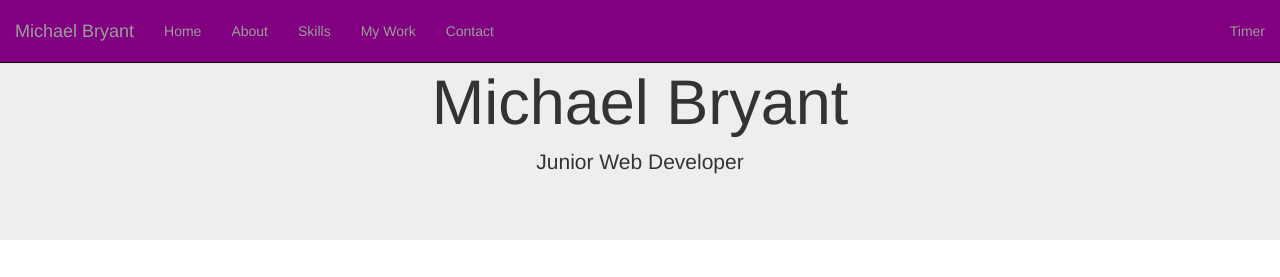
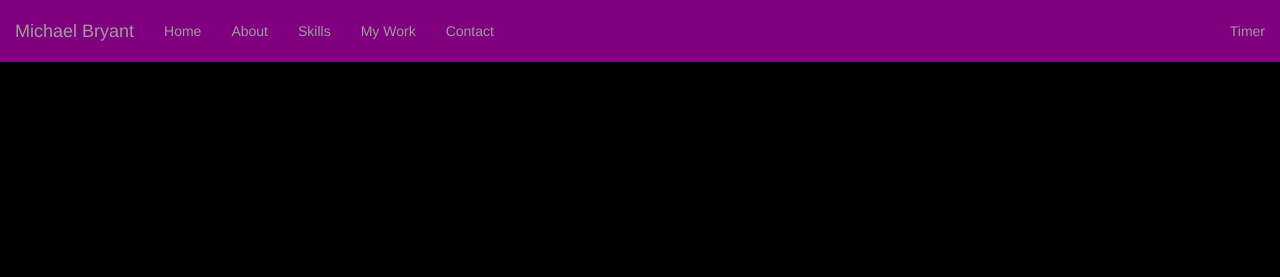
Before and after one commit to mbryant1988/Portfolio, a plain HTML site: page index.html in a window 1280 px wide. Shown: the top 277 px of the page. Drawn offline with Linux system fonts and the light colour scheme.

Commit message:
"style welcome area"

```diff
--- a/bootstrap3/css/style.css
+++ b/bootstrap3/css/style.css
@@ -7,3 +7,10 @@
 .navbar-inverse{
   background-color: purple;
 }
+
+.jumbotron{
+  padding-top: 260px;
+  padding-bottom: 260px;
+  background-color: black;
+  color:white;
+}
```
